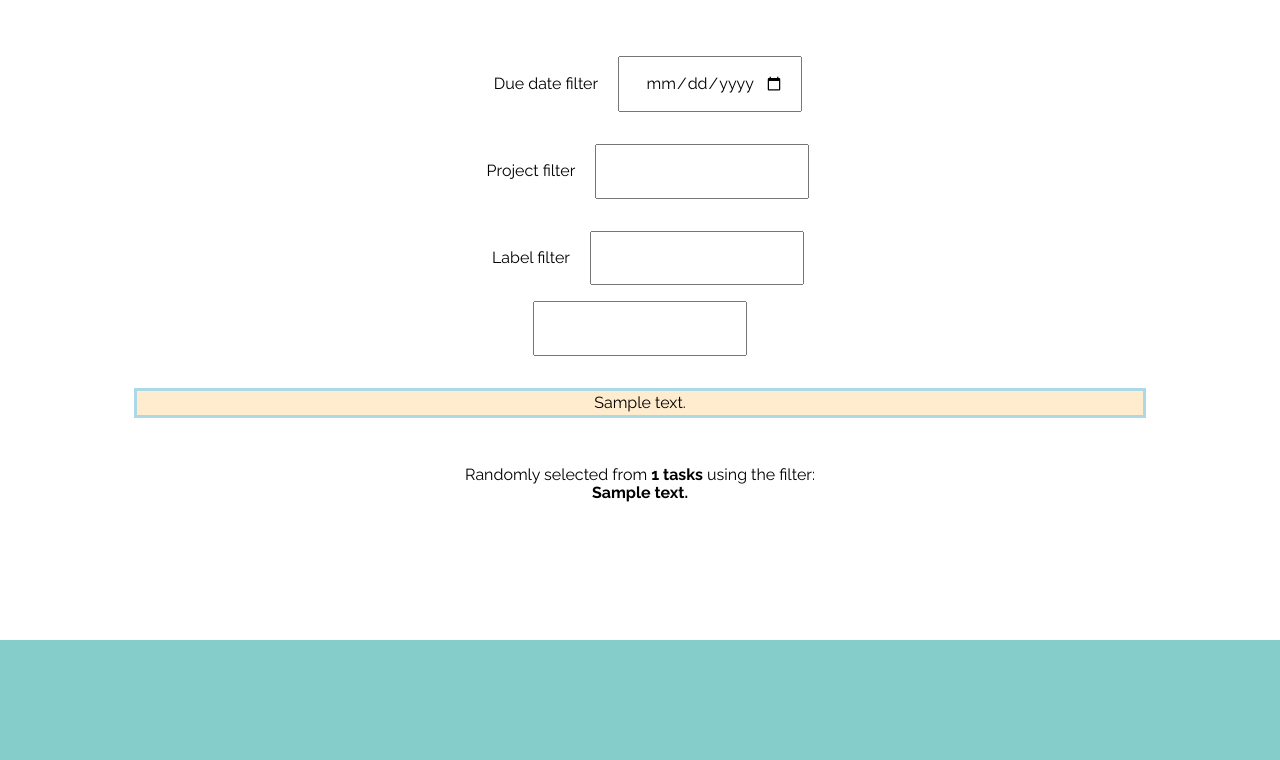
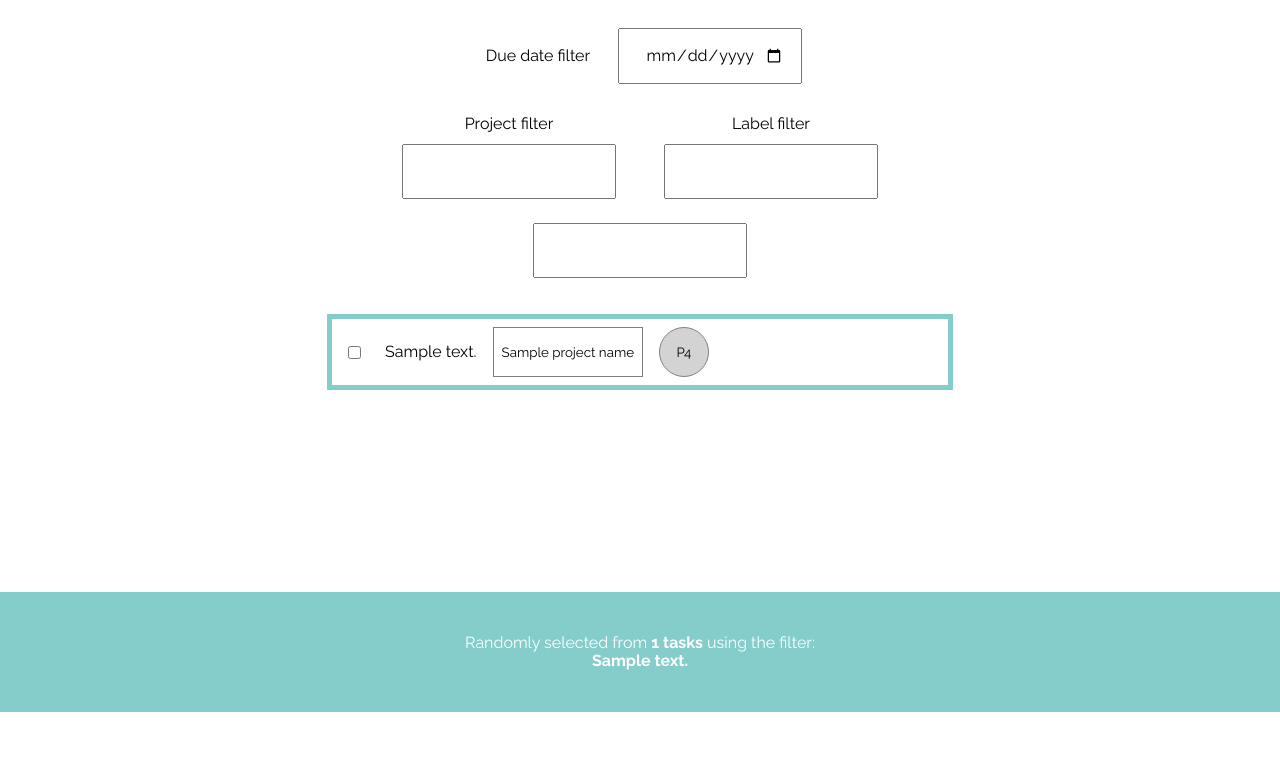
Before and after one commit to abaldwin06/todoist-shuffler, a Flask app: template templates/index.html in a window 1280 px wide. Shown: the part 120-880 px from the top of the page. After the commit the page ends 832 px from the top, so only its background shows below. Run offline with Flask 3, Linux system fonts and the light colour scheme; the template is opened without the code that fills it: most values are stand-ins (such as "Sample title", 1, 10 or a date in 2020); form fields are guessed from the names that the template uses.

Commit message:
Show project, label, priority of task selected, and UI updates

```diff
--- a/app.py
+++ b/app.py
@@ -41,6 +41,8 @@ def index():
     error = ""
     taskFilterText=""
     taskCount = ""
+    projectName = ""
+    projectColor="charcoal"
     if 'randomTask' in request.form:
 
         # Filter by Due Date if set
@@ -78,8 +80,23 @@ def index():
         # Show error page if API has an error
         except Exception as error:
             return render_template('error.html',error=error)
+        # If Random Task is generated, API call to get Project details
+        try:
+            project = api.get_project(project_id=randomTask.project_id)
+            projectName = project.name
+            projectColor = project.color
+        except Exception as error:
+            projectName="Unknown Project"
+            projectColor="charcoal"
+        # If Random Task is generated, API call to get Section details
+        if randomTask.section_id:
+            try:
+                section = api.get_section(section_id=randomTask.section_id)
+                projectName = projectName + " / " + section.name
+            except Exception as error:
+                pass
     # If Shuffler successful, show index page
-    return render_template('index.html',template_form=TodoistForm(),randomTask=randomTask,taskFilterText=taskFilterText,taskCount=taskCount)
+    return render_template('index.html',template_form=TodoistForm(),randomTask=randomTask,taskFilterText=taskFilterText,taskCount=taskCount,projectName=projectName,projectColor=projectColor)
 
 # ============================================================================
 # Function to create Todoist filter text for the selected list of projects or labels
@@ -110,7 +127,7 @@ def filter_tasks_by_list(prevFilterText, selectedList, listType):
     else:
         pass
 
-    # if there already is filter text, concatenaate this list filter with AND logic
+    # if there already is filter text, concatenate this list filter with AND logic
     if prevFilterText != "":
         newFilterText = prevFilterText + "&" + newFilterText
     # otherwise AND logic not needed
--- a/static/shuffler.css
+++ b/static/shuffler.css
@@ -17,38 +17,193 @@ main {
     display: flex;
     min-height: 70vh;
     text-align: center;
-    margin: 2.5rem;
+    margin: 1rem;
     flex-direction: column;
 }
 
-#todaylist {
+/* FORM FOR SHUFFLER PREFERENCES */
+/* ----------------------------- */
+form * {
+    padding: 0.25rem .5rem;
+    margin: 0.25rem .5rem;
+    font-size: 1rem;
+    line-height: 1;
+}
+
+/* the container for the Label/Project selection fields */
+.selectlists {
+    display: flex;
+    flex-direction: row;
+    justify-content: center;
+}
+
+/* the actual selection field*/
+.selectlists select {
+    height: 20vh;
+}
+
+/* to make labels and selection fields column stacked*/
+.flexcolumn {
+    display: flex;
+    flex-direction: column;
+}
+
+/* due date field and shuffle button*/
+input {
+    text-align: center;
+    padding: 1rem;
+}
+
+/* Shuffler button */
+input.randomTask {
+    padding: 1rem;
+}
+
+/* SHUFFLE SUMMARY */
+/* ----------------------------- */
+/* to make things bold in the shuffle summary*/
+span {
+    font-weight: bold;
+}
+
+/* SHUFFLER OUTCOME */
+/* ----------------------------- */
+#tasklist {
     display: flex;
     flex-direction: column;
     padding: .5rem;
     align-items: center;
 }
+
 .task {
-    width: 85%;
+    display: flex;
+    min-width: 50%;
+    width: fit-content;
     margin: .5rem;
-    line-height: 1.5rem;
-    background-color: blanchedalmond;
-    border: 3px solid lightblue;
+    line-height: 2rem;
+    background-color: white;
+    border: 5px solid #85cdcb;
     list-style: none;
+    align-items: center;
 }
 
-input {
-    text-align: center;
+.task input {
     padding: 1rem;
+    margin: 1rem;
 }
 
-form * {
-    padding: 1rem;
+.task p {
+    padding-left: .5rem;
+    padding-right: .5rem;
 }
 
-span {
-    font-weight: bold;
+/* class for the info about a task that displays with task*/
+.factoid {
+    border: grey .5px solid;
+    font-size: smaller;
+    margin: .5rem;
+    padding: .5rem;
+    width: fit-content;
 }
 
+/* Task priority colors */
+.p1 {
+    background-color: #FF6F61;
+}
+.p2 {
+    background-color: #FFA84C;
+}
+.p3 {
+    background-color: #FFE55D;
+}
+.p4 {
+    background-color: lightgrey;
+}
+.p1,.p2,.p3,.p4 {
+    width: 2rem;
+    border-radius: 50%;
+}
+
+/* Task project colors */
+.berry_red {
+    background-color: #b5417b;
+  }
+
+.light_blue {
+    background-color: #96c3eb;
+  }
+
+  .red {
+    background-color: #db4035;
+  }
+
+  .blue {
+    background-color: #4073ff;
+  }
+
+  .orange {
+    background-color: #ff9933;
+  }
+
+  .grape {
+    background-color: #884dff;
+  }
+
+  .yellow {
+    background-color: #fad000;
+  }
+
+  .violet {
+    background-color: #af38eb;
+  }
+
+  .olive_green {
+    background-color: #afb83b;
+  }
+
+  .lavender {
+    background-color: #eb96eb;
+  }
+
+  .lime_green {
+    background-color: #7ecc49;
+  }
+
+  .magenta {
+    background-color: #e05194;
+  }
+
+  .green {
+    background-color: #299438;
+  }
+
+  .salmon {
+    background-color: #ff8d85;
+  }
+
+  .charcoal {
+    background-color: #808080;
+  }
+
+  .grey {
+    background-color: #b8b8b8;
+  }
+
+  .mint_green {
+    background-color: #6accbc;
+  }
+
+  .teal {
+    background-color: #158fad;
+  }
+
+  .sky_blue {
+    background-color: #14aaf5;
+  }
+
+  .taupe {
+    background-color: #ccac93;
+  }
 /*
 dark orange: #e27d60
 light teal: #85cdcb
--- a/templates/index.html
+++ b/templates/index.html
@@ -20,28 +20,54 @@
                     {{ template_form.dueDateFilter.label }}
                     {{ template_form.dueDateFilter() }}
                 </div>
-                <div>
+                <div class="selectlists">
+                    <div class="flexcolumn">
                         {{ template_form.projectFilter.label }}
                         {{ template_form.projectFilter() }}
                     </div>
-                <div>
+                    <div class="flexcolumn">
                         {{ template_form.labelFilter.label }}
                         {{ template_form.labelFilter() }}
+                    </div>
                 </div>
                 {{ template_form.randomTask() }}
             </form>
 
-            <ul id="todaylist">
-                <li class="task">{{ randomTask.content }}</li>
+            {% if taskCount %}
+            <ul id="tasklist">
+                <li class="task">
+                    <!--Task Checkbox-->
+                    <input type="checkbox" name="complete">
+
+                    <!--Task Name-->
+                    <p>{{ randomTask.content }}</p>
+
+                    <!--Task Project-->
+                    <div class="factoid {{ projectColor }}">{{ projectName }}</div>
+
+                    <!--Task Priority-->
+                    {% if randomTask.priority == 4 %}
+                        <div class="p1 factoid">P1</div>
+                    {% elif randomTask.priority == 3 %}
+                        <div class="p2 factoid">P2</div>
+                    {% elif randomTask.priority == 2 %}
+                        <div class="p3 factoid">P3</div>
+                    {% else %}
+                        <div class="p4 factoid">P4</div>
+                    {% endif %}
+
+                    <!--Task Labels-->
+<!--                     {% for label in randomTask.labels %}
+                        <div class="factoid"> {{ label }} </div>
+                    {% endfor %} -->
+
+                </li>
             </ul>
-
-            <section>
+            {% endif %}
+        </main>
+        <footer>
             {% if taskCount %}
                 <p> Randomly selected from <span>{{ taskCount }} tasks</span> using the filter:<br> <span>{{ taskFilterText }}</span></p>
             {% endif %}
-            </section>
-        </main>
-        <footer>
-
         </footer>
     </body>
```
Lines whose indentation alone changed are shown as unchanged.
